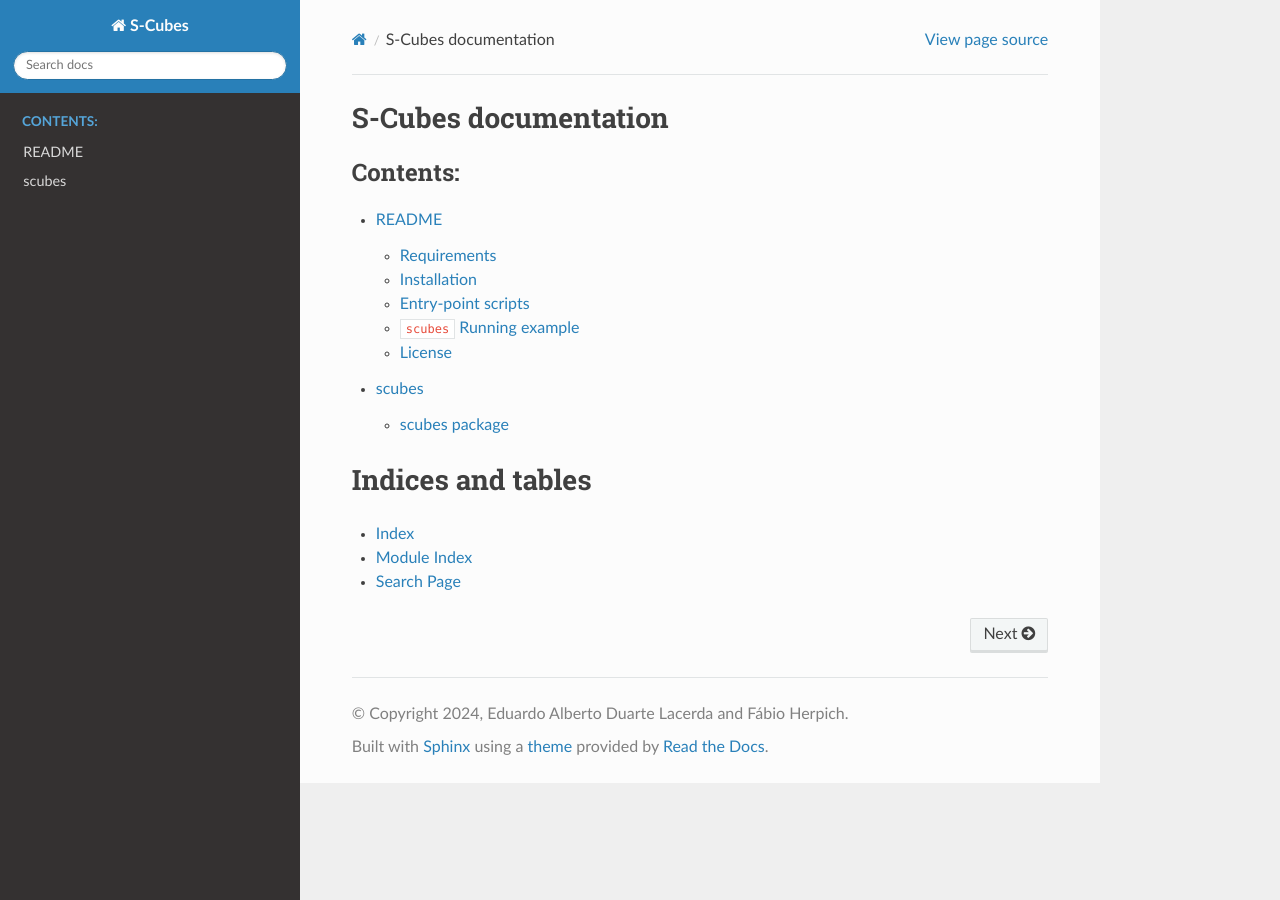
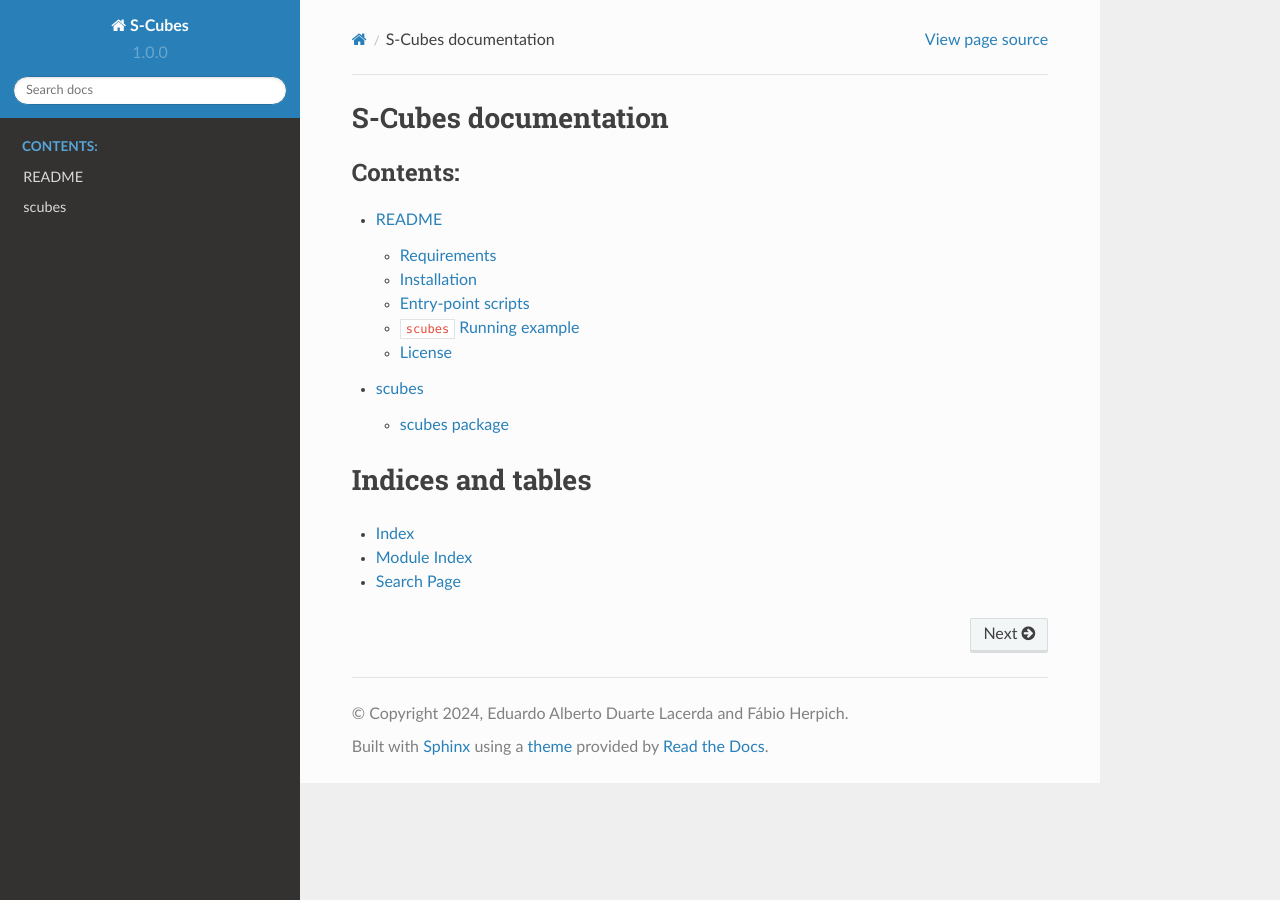
Before and after one commit to elacerda/s-cubes, a Sphinx documentation site: the page built from docs/index.rst, in a window 1280 px wide. Built offline with Sphinx 7.4.7 and the Read the Docs theme 2.0.0, drawn with Linux system fonts in a browser that asks for light colours.

Commit message:
DOCS: update version at conf.py

```diff
--- a/docs/conf.py
+++ b/docs/conf.py
@@ -14,7 +14,7 @@ sys.path.insert(0, os.path.abspath('../'))
 project = 'S-Cubes'
 copyright = '2024, Eduardo Alberto Duarte Lacerda and Fábio Herpich'
 author = 'Eduardo Alberto Duarte Lacerda and Fábio Herpich'
-release = '0.13.0-beta'
+version = release = '1.0.0'
 
 # -- General configuration ---------------------------------------------------
 # https://www.sphinx-doc.org/en/master/usage/configuration.html#general-configuration
```
